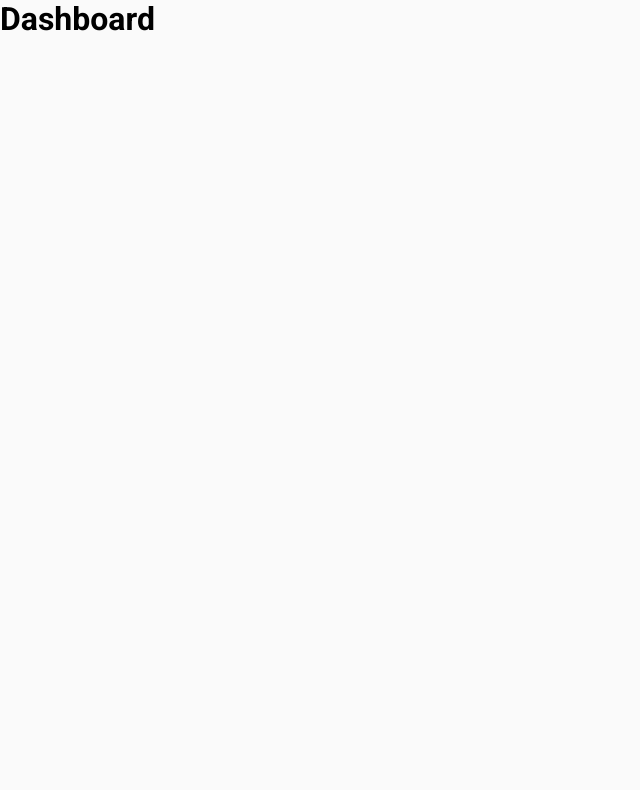
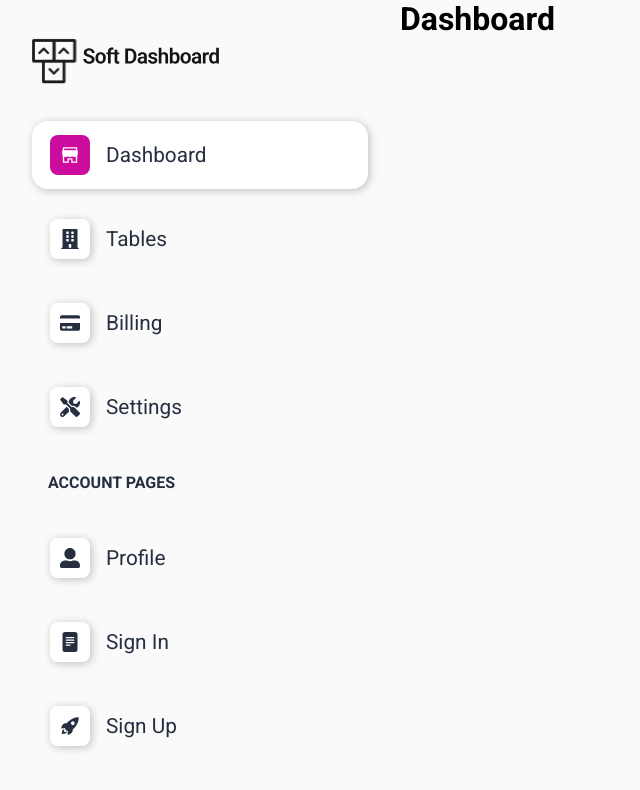
Before and after one commit to wendson13/soft-dashboard, a React (Vite) app: page / in a window 1280 px wide. Shown: the top 790 px of the page, without its empty margins (0-640 px from the left). Built offline with nearby package versions, Linux system fonts and the light colour scheme.

Commit message:
created Navbar component

```diff
--- a/package.json
+++ b/package.json
@@ -11,6 +11,7 @@
     "axios": "^0.26.0",
     "react": "^17.0.2",
     "react-dom": "^17.0.2",
+    "react-icons": "^4.3.1",
     "react-router-dom": "6",
     "styled-components": "^5.3.3"
   },
--- /dev/null
+++ b/src/components/Navbar/ActiveLink/index.tsx
@@ -0,0 +1,68 @@
+import { ReactNode } from 'react';
+import { IconType } from 'react-icons';
+import { Link } from 'react-router-dom';
+import styled, { useTheme } from 'styled-components';
+
+type ActiveLinkProps = {
+  children?: ReactNode;
+  Icon: IconType;
+  isActive: string;
+  path: string;
+}
+
+export function ActiveLink ({ children, Icon, isActive, path } : ActiveLinkProps) {
+
+  const { colors } = useTheme()
+
+  return (
+    <Container to={path} className={isActive === path ? 'active' : ''}>
+      <div>
+       <Icon size={20} color={isActive === path ? colors.gray1 : colors.dark} />
+      </div>
+
+      {children}
+    </Container>
+  );
+}
+
+const Container = styled(Link)`
+  width: 100%;
+  display: flex;
+  justify-content: flex-start;
+  align-items: center;
+  gap: 1rem;
+  border-radius: 1rem;
+  border: 0;
+  font-size: 1.3rem;
+  padding: .75rem 1rem;
+  color: ${({theme}) => theme.colors.dark};
+  background: transparent;
+  border: .15rem solid transparent;
+  transition: .2s;
+
+  &:hover {
+    box-shadow: .1rem .1rem .5rem ${({theme}) => theme.colors.gray6};
+  }
+
+  > div {
+    width: 2.5rem;
+    height: 2.5rem;
+    display: flex;
+    justify-content: center;
+    align-items: center;
+    border-radius: .5rem;
+
+    box-shadow: .1rem .1rem .5rem ${({theme}) => theme.colors.gray6};
+    background: ${({theme}) => theme.colors.gray1};
+  }
+
+  &.active {
+    background: ${({theme}) => theme.colors.gray1};
+    box-shadow: .1rem .1rem .5rem ${({theme}) => theme.colors.gray6};
+
+    > div {
+      background: ${({theme}) => theme.colors.primary};
+      box-shadow: none;
+    }
+  }
+`;
--- /dev/null
+++ b/src/components/Navbar/index.tsx
@@ -0,0 +1,68 @@
+import { AiFillShop } from 'react-icons/ai';
+import { FaBuilding, FaCreditCard, FaTools, FaUserAlt } from 'react-icons/fa';
+import { BsFileTextFill } from 'react-icons/bs';
+import { IoRocketSharp } from 'react-icons/io5';
+import { ActiveLink } from './ActiveLink';
+import { useEffect, useState } from 'react';
+import { useLocation } from 'react-router-dom';
+import styled from 'styled-components';
+
+export function Navbar () {
+
+  const { pathname } = useLocation();
+  const [pathActive, setPathActive] = useState('/');
+
+  useEffect(() => {
+    setPathActive(pathname);
+  }, [pathname])
+
+  return (
+    <Container>
+      <img src="/logo.svg" alt="Soft Dashboard" />
+
+      <nav>
+
+        <ActiveLink path='/' isActive={pathActive} Icon={AiFillShop}>Dashboard</ActiveLink>
+        <ActiveLink path='/tables' isActive={pathActive} Icon={FaBuilding}>Tables</ActiveLink>
+        <ActiveLink path='/billing' isActive={pathActive} Icon={FaCreditCard}>Billing</ActiveLink>
+        <ActiveLink path='/settings' isActive={pathActive} Icon={FaTools}>Settings</ActiveLink>
+
+        <strong>ACCOUNT PAGES</strong>
+
+        <ActiveLink path='/profile' isActive={pathActive} Icon={FaUserAlt}>Profile</ActiveLink>
+        <ActiveLink path='/login' isActive={pathActive} Icon={BsFileTextFill}>Sign In</ActiveLink>
+        <ActiveLink path='/register' isActive={pathActive} Icon={IoRocketSharp}>Sign Up</ActiveLink>
+      </nav>
+    </Container>
+  );
+}
+
+const Container = styled.div`
+  width: 25rem;
+  display: flex;
+  flex-direction: column;
+  gap: 2rem;
+  background: transparent;
+
+  img {
+    width: 12rem;
+    margin-left: 2rem;
+    margin-top: 2rem;
+  }
+
+  nav {
+    display: flex;
+    flex-direction: column;
+    align-items: center;
+    padding: 0 2rem;
+    gap: 1rem;
+
+    strong {
+      width: 100%;
+      font-weight: 700;
+      padding: 1rem;
+      text-align: left;
+      color: ${({theme}) => theme.colors.dark};
+    }
+  }
+`;
--- a/src/components/PageLayout/index.tsx
+++ b/src/components/PageLayout/index.tsx
@@ -1,10 +1,12 @@
 import { Outlet } from 'react-router-dom';
-import styled from 'styled-components';;
+import styled from 'styled-components';import { Navbar } from '../Navbar';
+;
 
 export function PageLayout () {
   return (
     <Container>
 
+      <Navbar />
       <Outlet />
 
     </Container>
```
Also changed, not shown: 1 other file (tests, documents, lock files or other folders).
